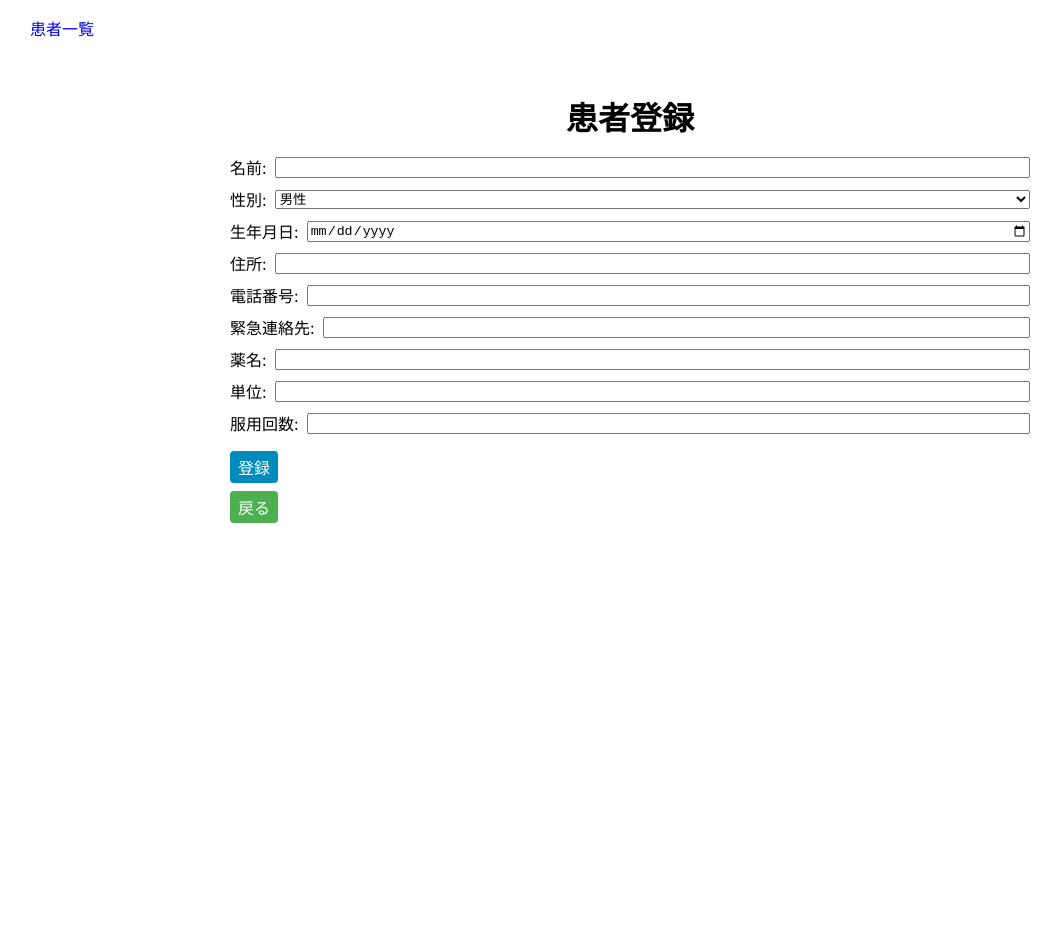
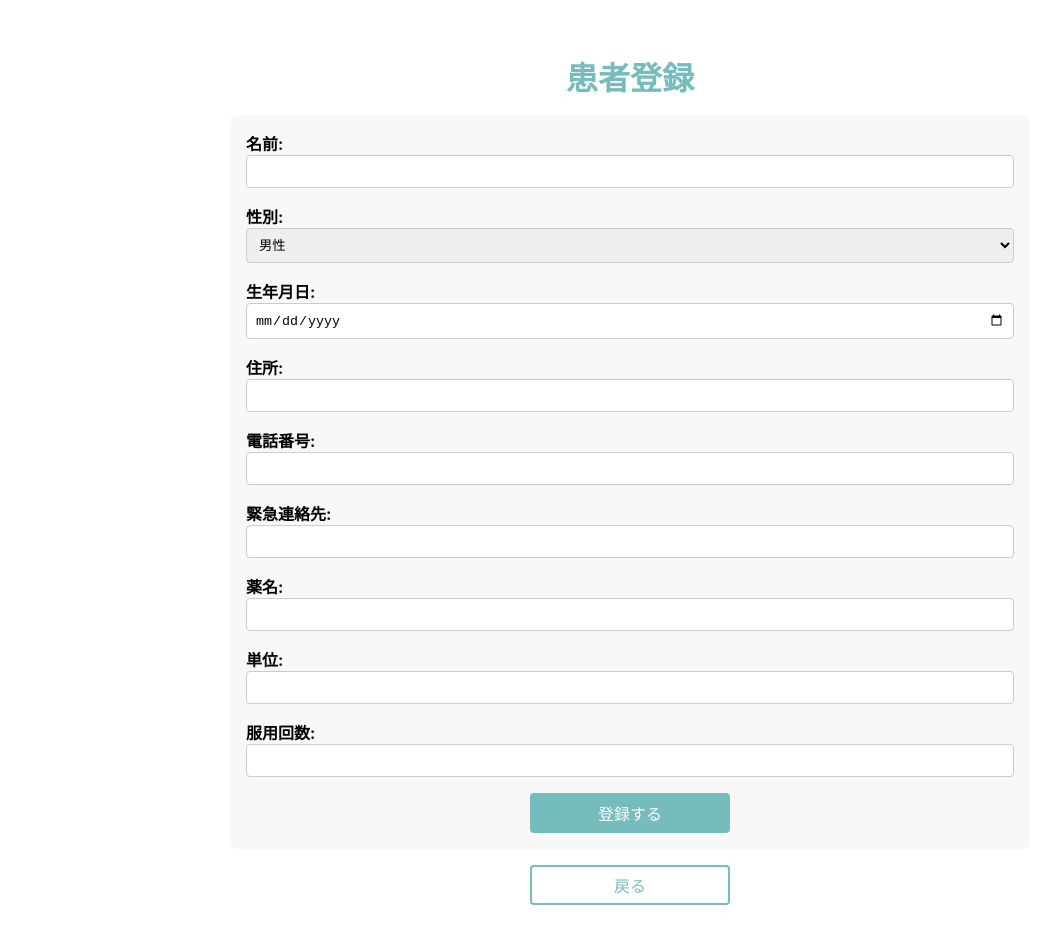
Before and after one commit to syotakokichi/Original_Product, a React (Create React App) app in the folder frontend/: page /patients/new in a window 1280 px wide. Shown: the top 944 px of the page, without its empty margins (10-1071 px from the left). Before the commit the page ends 800 px from the top, so only its background shows below. Built offline with nearby package versions, Linux system fonts and the light colour scheme.

Commit message:
スタイル設定

```diff
--- a/frontend/src/App.tsx
+++ b/frontend/src/App.tsx
@@ -1,6 +1,6 @@
 // App.tsx
 import { RecoilRoot } from 'recoil';
-import { BrowserRouter as Router, Routes, Route, Link } from 'react-router-dom';
+import { BrowserRouter as Router, Routes, Route } from 'react-router-dom';
 import PatientsList from './components/pages/PatientsList';
 import PatientCreate from './components/pages/PatientCreate';
 import PatientUpdate from './components/pages/PatientUpdate';
@@ -11,9 +11,6 @@ const App = () => {
     <RecoilRoot>
       <Router>
         <AppContainer>
-          <Nav>
-            <Link to="/patients">患者一覧</Link>
-          </Nav>
           <Routes>
             <Route path="/patients" element={<PatientsList />} />
             <Route path="/patients/new" element={<PatientCreate />} />
--- a/frontend/src/components/pages/PatientCreate.tsx
+++ b/frontend/src/components/pages/PatientCreate.tsx
@@ -19,7 +19,7 @@ const PatientCreate: React.FC = () => {
   return (
     <Container>
       <FormTitle>患者登録</FormTitle>
-      <PatientForm onSubmit={onSubmit}/>
+      <PatientForm onSubmit={onSubmit} formType="register" />
       <Button onClick={() => navigate('/patients')}>戻る</Button>
     </Container>
   );
--- a/frontend/src/components/pages/PatientUpdate.tsx
+++ b/frontend/src/components/pages/PatientUpdate.tsx
@@ -25,7 +25,7 @@ const PatientUpdate: React.FC = () => {
   return patient ? (
     <Container>
       <FormTitle>患者情報</FormTitle>
-      <PatientForm defaultValues={patient} onSubmit={onSubmit} />
+      <PatientForm defaultValues={patient} onSubmit={onSubmit} formType="update" />
       <Button onClick={() => navigate('/patients')}>戻る</Button>
     </Container>
   ) : null;
--- a/frontend/src/components/pages/PatientsList.tsx
+++ b/frontend/src/components/pages/PatientsList.tsx
@@ -1,8 +1,7 @@
 // PatientsList.tsx
-import { Link } from 'react-router-dom';
 import { useRecoilValue } from 'recoil';
 import { patientListState } from '../../state/patients';
-import { Container, Button } from '../../styles/CommonStyles';
+import { Container, Button, Link } from '../../styles/CommonStyles';
 import { FormTitle, List, ListItem, PatientDetail } from '../../styles/PageStyles';
 
 const PatientsList: React.FC = () => {
@@ -11,21 +10,31 @@ const PatientsList: React.FC = () => {
   return (
     <Container>
       <FormTitle>患者一覧</FormTitle>
+      <List>
+        <ListItem>
+          <PatientDetail flexBasis={15}>名前</PatientDetail>
+          <PatientDetail flexBasis={10}>性別</PatientDetail>
+          <PatientDetail flexBasis={20}>生年月日</PatientDetail>
+          <PatientDetail flexBasis={50}>住所</PatientDetail>
+          <PatientDetail flexBasis={25}>電話番号</PatientDetail>
+          <PatientDetail flexBasis={25}>緊急連絡先</PatientDetail>
+        </ListItem>
+        {patients.map((patient) => (
+          <ListItem key={patient.id}>
+            <PatientDetail flexBasis={15}>
+              <Link to={`/patients/${patient.id}/update`}>{patient.name}</Link>
+            </PatientDetail>
+            <PatientDetail flexBasis={10}>{patient.gender === 'M' ? '男性' : '女性'}</PatientDetail>
+            <PatientDetail flexBasis={20}>{patient.birthdate}</PatientDetail>
+            <PatientDetail flexBasis={50}>{patient.address}</PatientDetail>
+            <PatientDetail flexBasis={25}>{patient.phone}</PatientDetail>
+            <PatientDetail flexBasis={25}>{patient.emergency}</PatientDetail>
+          </ListItem>
+        ))}
+      </List>
       <Link to="/patients/new">
         <Button>新規登録</Button>
       </Link>
-      <List>
-        {patients.map((patient) => (
-          <ListItem key={patient.id}>
-            <Link to={`/patients/${patient.id}/update`}>
-              <PatientDetail>{patient.name}</PatientDetail>
-              <PatientDetail>{patient.medicineName}</PatientDetail>
-              <PatientDetail>{patient.unit}</PatientDetail>
-              <PatientDetail>{patient.dosageTimes}回</PatientDetail>
-            </Link>
-          </ListItem>
-        ))}
-      </List>
     </Container>
   );
 }
--- a/frontend/src/components/shared/PatientForm.tsx
+++ b/frontend/src/components/shared/PatientForm.tsx
@@ -2,13 +2,15 @@
 import { useForm, SubmitHandler } from 'react-hook-form';
 import { Patient } from '../../state/patients';
 import { Form, FormButton, FormLabel, FormInput, FormSelect } from '../../styles/FormStyles';
+import { Button } from '../../styles/CommonStyles';
 
 interface PatientFormProps {
   defaultValues?: Patient;
   onSubmit: SubmitHandler<Patient>;
+  formType: 'register' | 'update';
 }
 
-const PatientForm: React.FC<PatientFormProps> = ({ defaultValues, onSubmit }) => {
+const PatientForm: React.FC<PatientFormProps> = ({ defaultValues, onSubmit, formType }) => {
   const { register, handleSubmit } = useForm<Patient>({ defaultValues });
 
   return (
@@ -62,7 +64,7 @@ const PatientForm: React.FC<PatientFormProps> = ({ defaultValues, onSubmit }) =>
         <FormInput type="number" {...register('dosageTimes')} id="dosageTimes" />
       </FormLabel>
 
-      <FormButton type="submit">登録</FormButton>
+      <FormButton type="submit">{formType === 'update' ? '更新する' : '登録する'}</FormButton>
 
     </Form>
   );
--- a/frontend/src/styles/CommonStyles.ts
+++ b/frontend/src/styles/CommonStyles.ts
@@ -1,5 +1,7 @@
 // styles/CommonStyles.ts
 import styled from 'styled-components';
+import { Link as RouterLink } from 'react-router-dom';
+
 
 export const Container = styled.div`
   margin: 0 auto;
@@ -8,19 +10,33 @@ export const Container = styled.div`
 `;
 
 export const Button = styled.button`
-  width: fit-content;
-  background-color: #4CAF50;
+  display: block;
+  width: 200px;
+  height: 40px;
+  margin: 16px auto;
   border: none;
+  cursor: pointer;
+  text-align: center;
+  font-size: 16px;
+  color: #76bcbd;
+  background-color: white;
+  border: 2px solid #76bcbd;
+  text-decoration: none;
   border-radius: 4px;
-  color: white;
-  padding: 4px 8px;
-  text-align: center;
-  text-decoration: none;
-  display: inline-block;
-  font-size: 16px;
-  margin-top: 8px;
-  cursor: pointer;
+
   &:hover {
-    background-color: #3d8c40; // Darken teal color
+    background-color: #76bcbd;
+    color: white;
   }
 `;
+
+export const Link = styled(RouterLink)`
+  text-decoration: none;
+  color: #007bff;
+  &:hover {
+    text-decoration: none;
+  }
+  &:visited {
+    text-decoration: underline;
+  }
+`;
--- a/frontend/src/styles/FormStyles.ts
+++ b/frontend/src/styles/FormStyles.ts
@@ -4,38 +4,45 @@ import styled from 'styled-components';
 export const Form = styled.form`
   display: flex;
   flex-direction: column;
-  gap: 8px;
+  gap: 16px;
+  padding: 16px;
+  background-color: #f8f8f8;
+  border-radius: 8px;
 `;
+
+export const FormLabel = styled.label`
+  display: flex;
+  flex-direction: column;
+  font-weight: bold;
+`;
+
+export const FormInput = styled.input`
+  padding: 8px;
+  border-radius: 4px;
+  border: 1px solid #ccc;
+`;
+
+export const FormSelect = styled.select`
+  padding: 8px;
+  border-radius: 4px;
+  border: 1px solid #ccc;
+`;
+
 
 export const FormButton = styled.button`
   width: fit-content;
-  margin-top: 8px;
+  width: 200px;
+  height: 40px;
+  margin: 0 auto;
   padding: 4px 8px;
   border: none;
   border-radius: 4px;
-  background-color: #008CBA; // Teal color
+  background-color: #76bcbd;
   color: white;
   cursor: pointer;
   font-size: 16px;
 
   &:hover {
-    background-color: #007B9A; // Darken teal color
+    background-color: #66a6a9;
   }
 `;
-
-export const FormLabel = styled.label`
-  display: flex;
-  justify-content: space-between;
-  align-items: center;
-  width: 100%;
-`;
-
-export const FormInput = styled.input`
-  margin-left: 8px;
-  flex-grow: 1;
-`;
-
-export const FormSelect = styled.select`
-  margin-left: 8px;
-  flex-grow: 1;
-`;
--- a/frontend/src/styles/PageStyles.ts
+++ b/frontend/src/styles/PageStyles.ts
@@ -4,28 +4,29 @@ import styled from 'styled-components';
 export const List = styled.ul`
   list-style-type: none;
   padding: 0;
+  display: flex;
+  flex-direction: column;
 `;
 
 export const ListItem = styled.li`
+  display: flex;
+  justify-content: space-between;
+  align-items: center;
   margin-bottom: 8px;
 `;
+
 
 export const FormTitle = styled.h1`
   font-size: 2em;
   margin-bottom: 16px;
   text-align: center;
+  color: #76bcbd;
 `;
 
-export const Form = styled.form`
-  display: flex;
-  flex-direction: column;
-  gap: 8px;
+export const PatientDetail = styled.span<{ flexBasis: number }>`
+  flex-basis: ${({ flexBasis }) => `${flexBasis}%`};
+  margin-right: 10px;
+  text-overflow: ellipsis;
+  overflow: hidden;
+  word-break: break-all;
 `;
-
-export const FormButton = styled.button`
-  width: fit-content;
-`;
-
-export const PatientDetail = styled.span`
-  margin-right: 10px;
-`;
```
